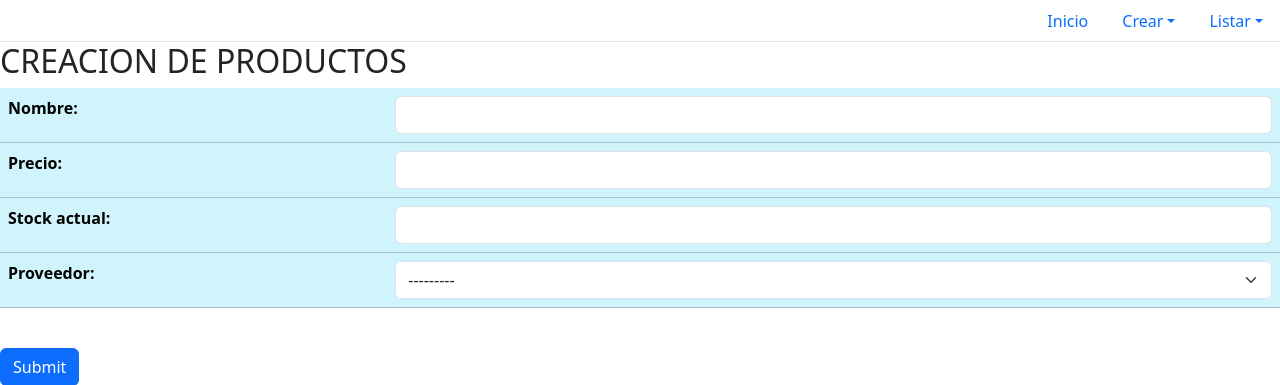
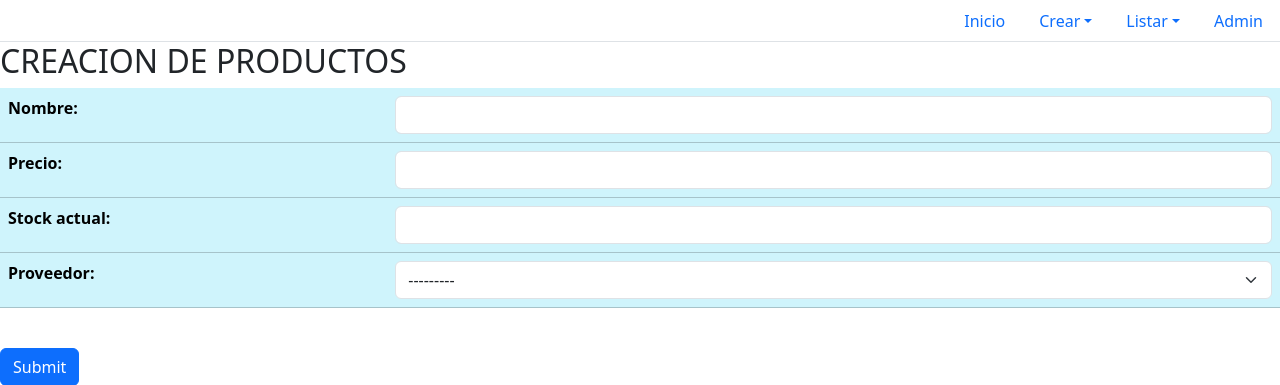
Before and after one commit to orang3world/c33_Trabajo_Integrador_Orange_Ariel, a Django app: template StockControl/compra/templates/prod_form.html in a window 1280 px wide. Shown: the top 385 px of the page. Run offline with Django 5.2, Linux system fonts and the light colour scheme; the template is opened without the code that fills it: values that come from a table or form of the project are taken from there, others are empty; data comes from the database, SQL or seed files in the repository; both versions use the stored data as it was after the commit.

Commit message:
navegacion para /admin

```diff
--- a/StockControl/compra/templates/base.html
+++ b/StockControl/compra/templates/base.html
@@ -1,35 +1,55 @@
 <!DOCTYPE html>
 <html lang="en">
   <head>
-    <meta charset="UTF-8">
-    <meta name="viewport" content="width=device-width, initial-scale=1.0">
-    <title>{% block title %}Stock Control{% endblock  %}</title>
-    <link href="https://cdn.jsdelivr.net/npm/bootstrap@5.3.3/dist/css/bootstrap.min.css" rel="stylesheet" integrity="sha384-QWTKZyjpPEjISv5WaRU9OFeRpok6YctnYmDr5pNlyT2bRjXh0JMhjY6hW+ALEwIH" crossorigin="anonymous">
+    <meta charset="UTF-8" />
+    <meta name="viewport" content="width=device-width, initial-scale=1.0" />
+    <title>
+      {% block title %}
+        Stock Control
+      {% endblock %}
+    </title>
+    <link href="https://cdn.jsdelivr.net/npm/bootstrap@5.3.3/dist/css/bootstrap.min.css" rel="stylesheet" integrity="sha384-QWTKZyjpPEjISv5WaRU9OFeRpok6YctnYmDr5pNlyT2bRjXh0JMhjY6hW+ALEwIH" crossorigin="anonymous" />
   </head>
   <body>
     <ul class="nav nav-tabs justify-content-end">
-        <li class="nav-item">
+      <li class="nav-item justify-content-end">
         <a class="nav-link" aria-current="page" href="/">Inicio</a>
       </li>
-        <li class="nav-item dropdown">
+      <li class="nav-item dropdown justify-content-end">
         <a class="nav-link dropdown-toggle" data-bs-toggle="dropdown" href="#" role="button" aria-expanded="false">Crear</a>
         <ul class="dropdown-menu">
-            <li><a class="dropdown-item" href="/crear/proveedores">Nuevo Proveedor</a></li>
-            <li><hr class="dropdown-divider"></li>
-            <li><a class="dropdown-item" href="/crear/productos">Nuevo Producto</a></li>
+          <li>
+            <a class="dropdown-item" href="/crear/proveedores">Nuevo Proveedor</a>
+          </li>
+          <li>
+            <hr class="dropdown-divider" />
+          </li>
+          <li>
+            <a class="dropdown-item" href="/crear/productos">Nuevo Producto</a>
+          </li>
         </ul>
       </li>
-        <li class="nav-item dropdown">
+      <li class="nav-item dropdown justify-content-end">
         <a class="nav-link dropdown-toggle" data-bs-toggle="dropdown" href="#" role="button" aria-expanded="false">Listar</a>
         <ul class="dropdown-menu">
-              <li><a class="dropdown-item" href="/listar/proveedores">Proveedores</a></li>
-              <li><hr class="dropdown-divider"></li>
-              <li><a class="dropdown-item" href="/listar/productos">Productos</a></li>
+          <li>
+            <a class="dropdown-item" href="/listar/proveedores">Proveedores</a>
+          </li>
+          <li>
+            <hr class="dropdown-divider" />
+          </li>
+          <li>
+            <a class="dropdown-item" href="/listar/productos">Productos</a>
+          </li>
         </ul>
+      </li>
+      <li class="nav-item">
+        <a class="nav-link" aria-current="page" href="/admin">Admin</a>
       </li>
     </ul>
 
-    {% block content %}{% endblock content %}
+    {% block content %}
+    {% endblock %}
     <script src="https://cdn.jsdelivr.net/npm/bootstrap@5.3.3/dist/js/bootstrap.bundle.min.js" integrity="sha384-YvpcrYf0tY3lHB60NNkmXc5s9fDVZLESaAA55NDzOxhy9GkcIdslK1eN7N6jIeHz" crossorigin="anonymous"></script>
   </body>
 </html>
```
Also changed, not shown: StockControl/db.sqlite3. Lines whose indentation alone changed are shown as unchanged.
